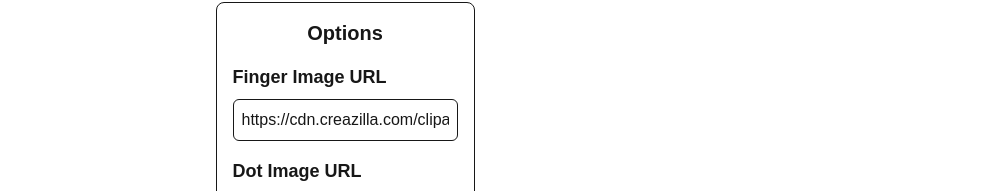
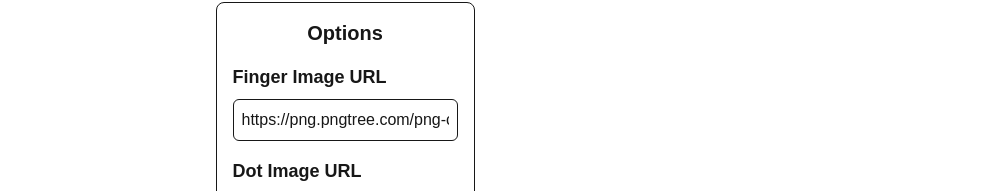
Before and after one commit to JonHX/Gamehub-nextjs, a Next.js app: page /feedjimmy in a window 1280 px wide. Shown: the part 624-815 px from the top of the page, without its empty margins (295-1280 px from the left). Built offline with nearby package versions, Linux system fonts and the light colour scheme; no server answers.

Commit message:
Updating to add back button

```diff
--- a/src/app/feedjimmy/PoseDectector.tsx
+++ b/src/app/feedjimmy/PoseDectector.tsx
@@ -14,7 +14,7 @@ const HandTrackingGame = () => {
 
     const [score, setScore] = useState(0);  // Use state for score
     const [timeLeft, setTimeLeft] = useState(20);  // Use state for time left
-    const [imageURL, setImageURL] = useState("https://cdn.creazilla.com/cliparts/68113/snake-face-clipart-xl.png");  // URL for the finger image
+    const [imageURL, setImageURL] = useState("https://png.pngtree.com/png-clipart/20230412/ourmid/pngtree-green-snake-head-png-image_6704095.png");  // URL for the finger image
     const [dotImageURL, setDotImageURL] = useState("https://purepng.com/public/uploads/large/purepng.com-rat-mousemouseanimalratmicerodent-981524651565fwflu.png");  // URL for the dot image
     let dot = { x: Math.random(), y: Math.random() };  // Dot stored in a regular variable
 
```
